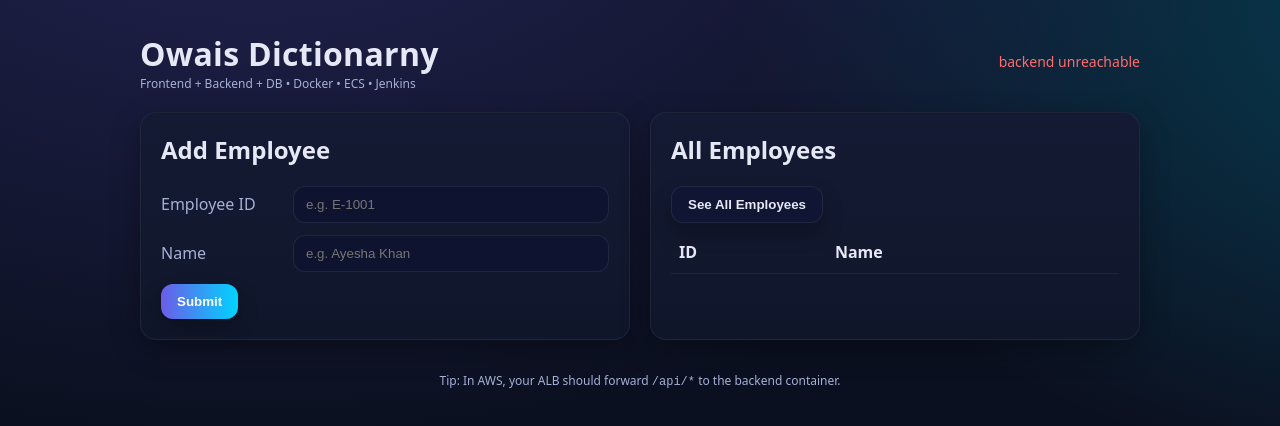
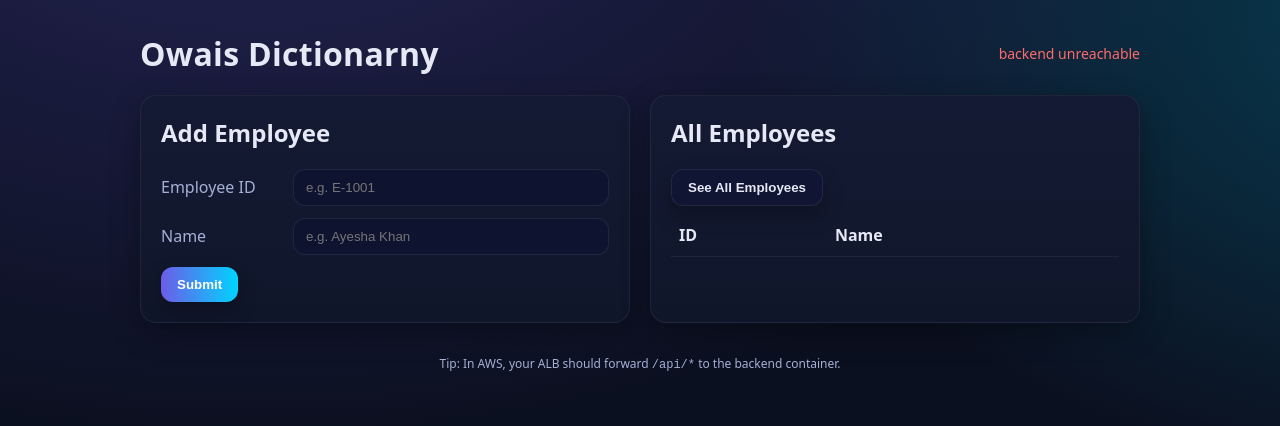
Before and after one commit to Owais-Aleem/AWS-LAB, a plain HTML site: page frontend/index.html in a window 1280 px wide. Drawn offline with Linux system fonts and the light colour scheme; no server answers.

```diff
--- a/frontend/index.html
+++ b/frontend/index.html
@@ -81,7 +81,7 @@
     <header>
       <div>
         <h1>Owais Dictionarny</h1>
-        <div class="badge">Frontend + Backend + DB • Docker • ECS • Jenkins</div>
+        <div class="badge"></div>
       </div>
       <div class="status" id="health">checking backend…</div>
     </header>
```
